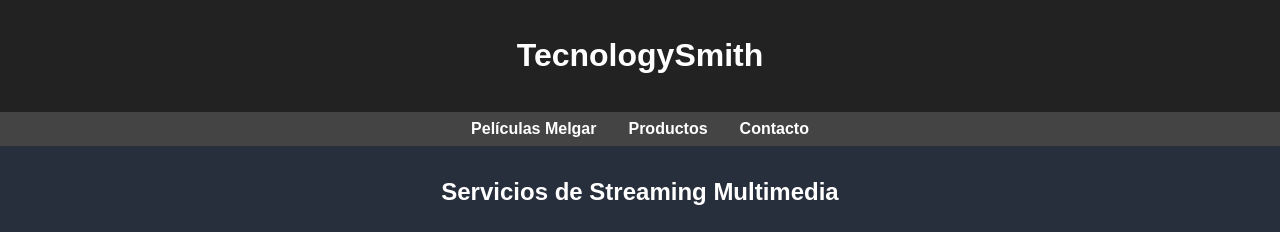
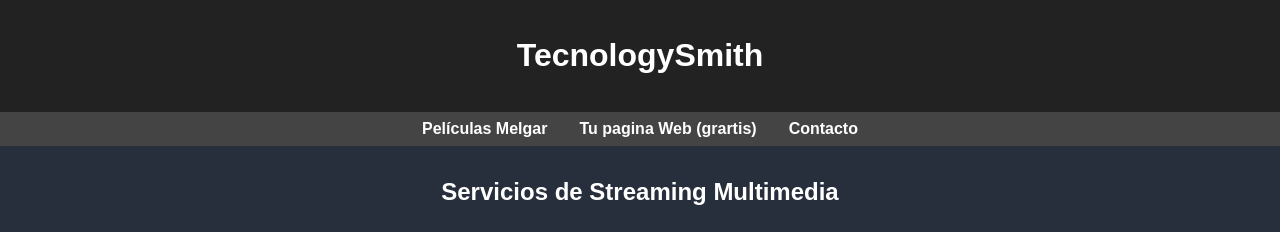
Before and after one commit to TecnologySmith/plataformas.html, a plain HTML site: page index.html in a window 1280 px wide. Shown: the top 232 px of the page. Drawn offline with Linux system fonts and the light colour scheme.

Commit message:
Update index.html
contacto

```diff
--- a/index.html
+++ b/index.html
@@ -6,6 +6,10 @@
   <title>Servicios Digitales - TecnologySmith</title>
   <link rel="icon" href="https://i.ibb.co/8DZznd47/image.png" type="image/png">
   <style>
+    html {
+  scroll-padding-top: 100px; /* ajusta según la altura de tu navbar */
+  scroll-behavior: smooth;   /* para efecto suave */
+    }
     body { font-family: Arial, sans-serif; margin: 0; background-color: #282f3c; }
     header { background-color: #222; padding: 1rem; color: white; text-align: center; }
     nav { background-color: #444; display: flex; justify-content: center; gap: 2rem; padding: 0.5rem 0; }
@@ -28,7 +32,7 @@
 
   <nav>
     <a href="https://tecnologysmith.github.io/Peliculas_Melgar.html/">Películas Melgar</a>
-    <a href="#productos">Productos</a>
+    <a href="#https://tecnologysmith.github.io/pagina_web_gratis_2/s">Tu pagina Web (grartis)</a>
     <a href="#contacto">Contacto</a>
   </nav>
 
```
